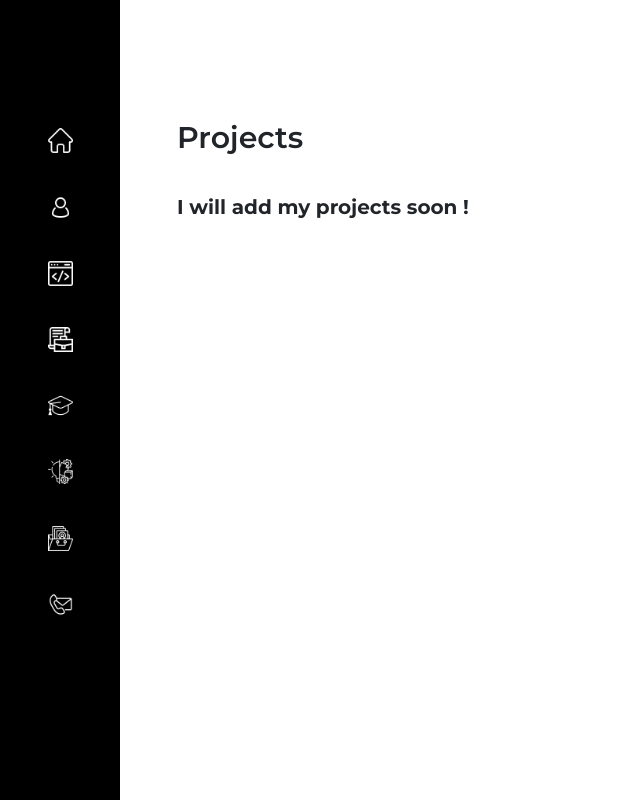
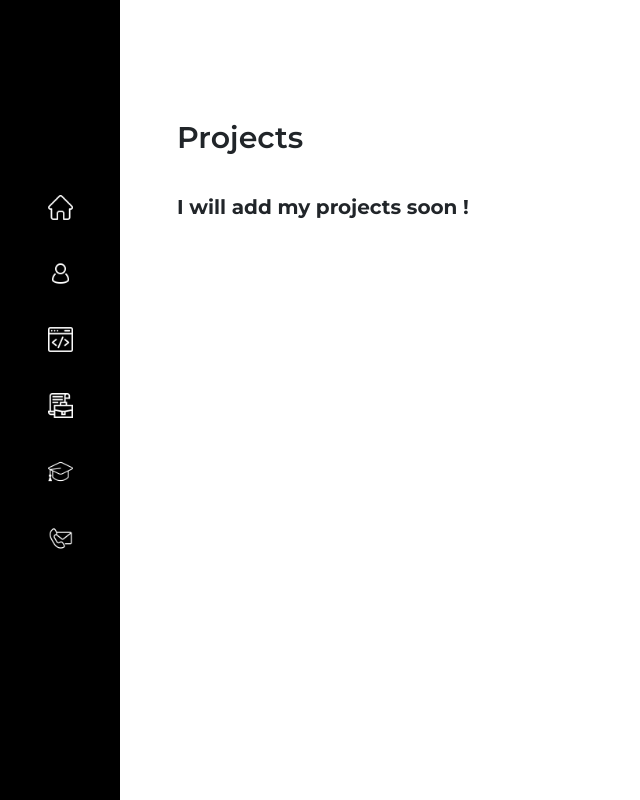
Before and after one commit to akashtiwarri/myPortfolio, a React (Create React App) app: page /projects in a window 1280 px wide. Shown: the whole page, without its empty margins (0-640 px from the left). Built offline with nearby package versions, Linux system fonts and the light colour scheme.

Commit message:
hide some unused UI

```diff
--- a/src/common/Nav.js
+++ b/src/common/Nav.js
@@ -42,16 +42,16 @@ const Nav = () => {
               <img src={Education} alt="education" />
             </li>
           </Link>
-          <Link to="/projects" title="Projects">
+          {/* <Link to="/projects" title="Projects">
             <li data-aos="zoom-in">
               <img src={Jsprojects} alt="jsprojects" />
             </li>
-          </Link>
-          <Link to="/portfolio" title="Portfolio">
+          </Link> */}
+          {/* <Link to="/portfolio" title="Portfolio">
             <li data-aos="zoom-in">
               <img src={Projects} alt="portfolio" />
             </li>
-          </Link>
+          </Link> */}
           <Link to="/contact" title="Contact">
             <li data-aos="zoom-in">
               <img src={Contact} alt="contact" />
```
